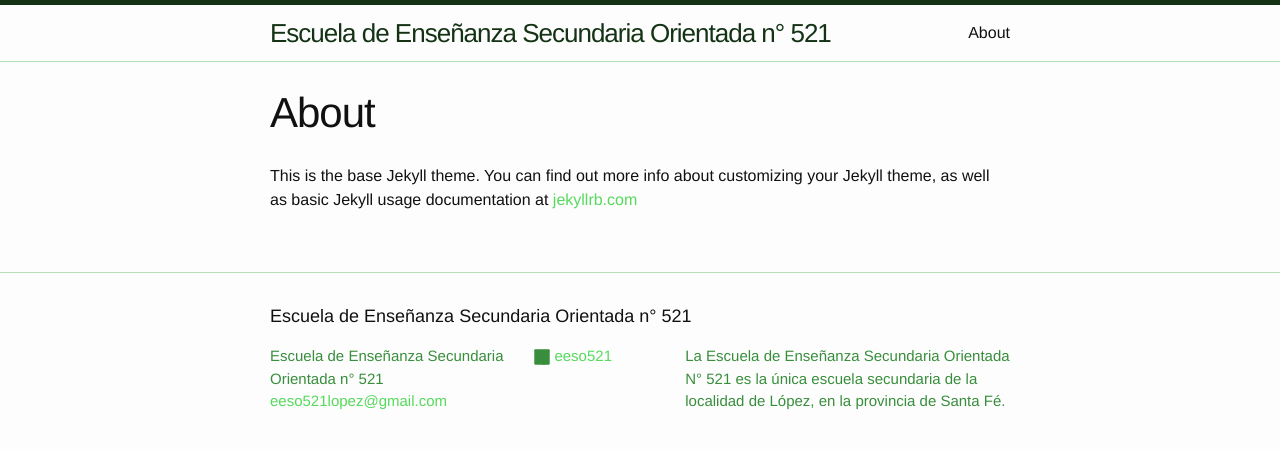
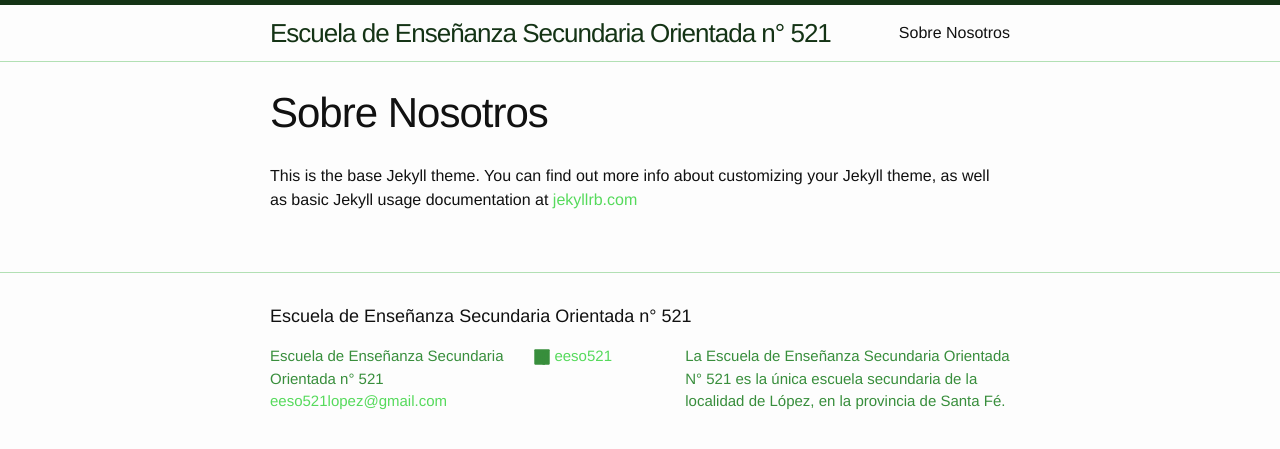
Before and after one commit to juanblas09/eeso521, a Jekyll site: the page built from info.md, in a window 1280 px wide. Shown: the top 449 px of the page. Built offline with Jekyll 4.4.1, drawn with Linux system fonts in a browser that asks for light colours.

Commit message:
Update and rename about.md to info.md

```diff
--- a/about.md
+++ b/info.md
@@ -1,7 +1,7 @@
 ---
 layout: page
-title: About
-permalink: /about/
+title: Sobre Nosotros
+permalink: /info/
 ---
 
 This is the base Jekyll theme. You can find out more info about customizing your Jekyll theme, as well as basic Jekyll usage documentation at [jekyllrb.com](http://jekyllrb.com/)
```
